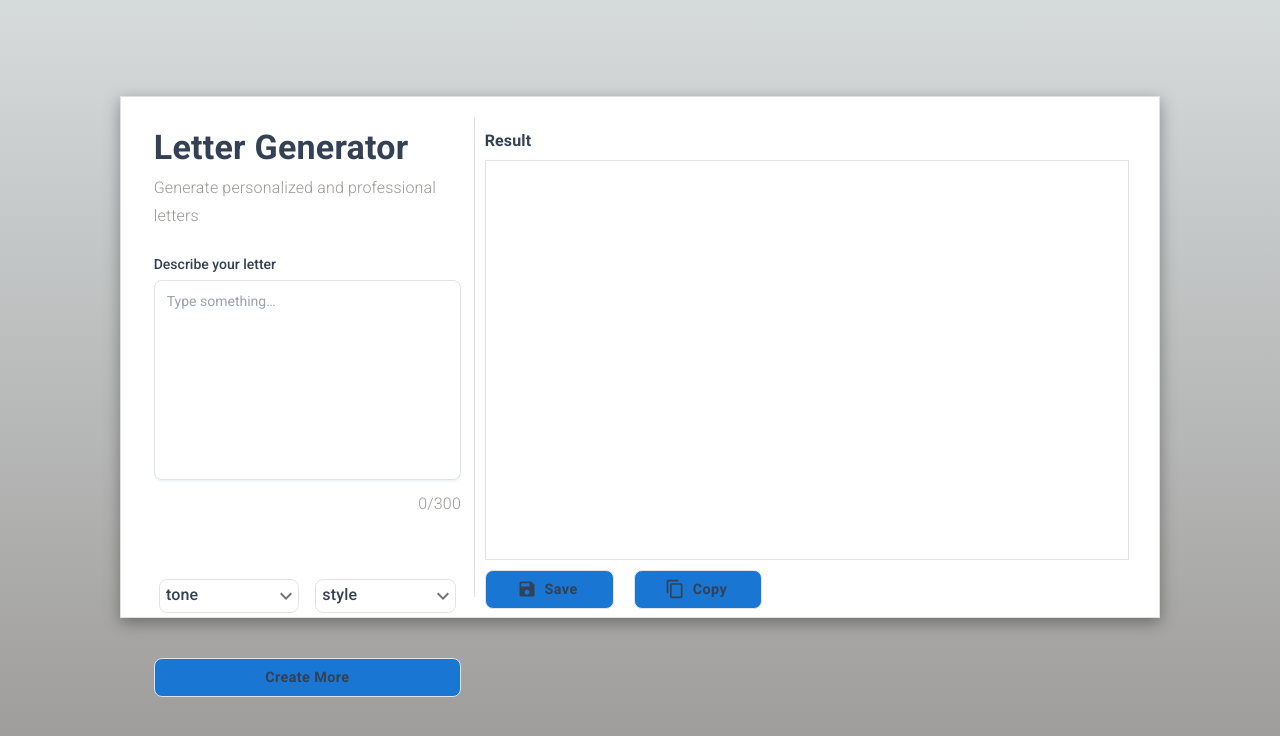
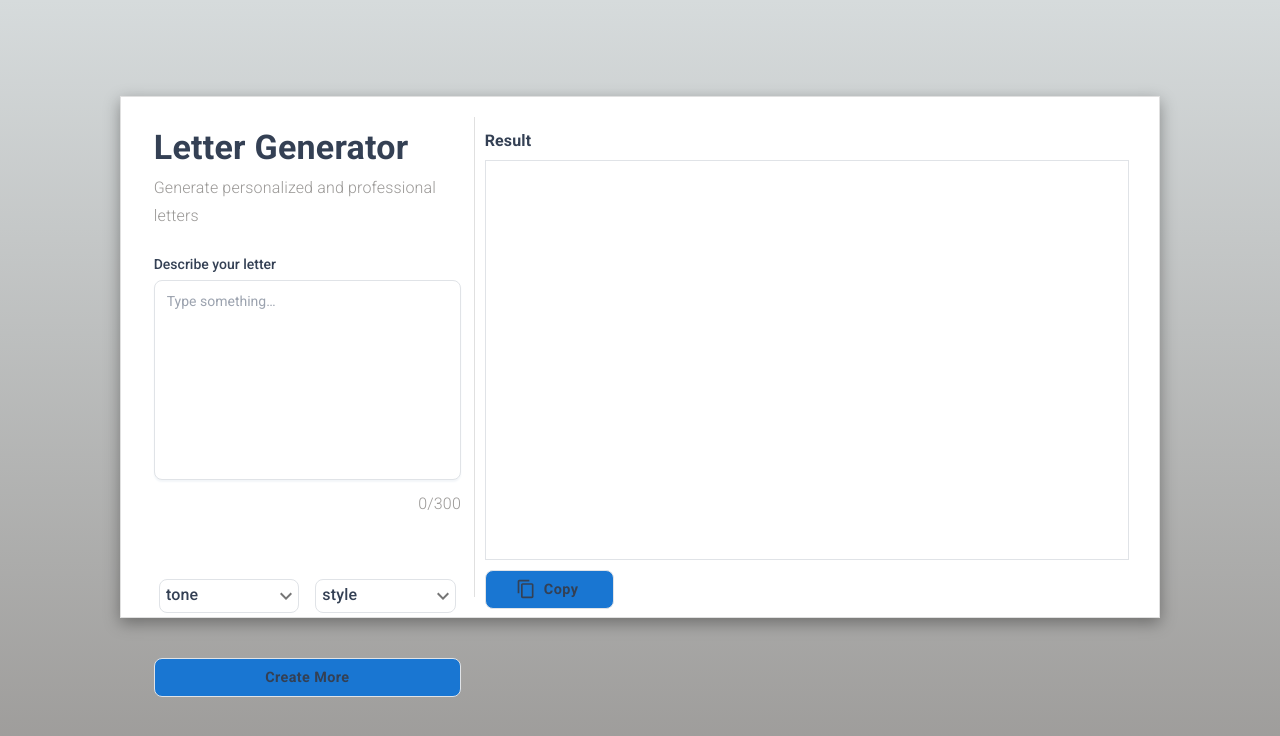
Before and after one commit to goaldiggerpm/LetterGenerator, a Next.js app: page / in a window 1280 px wide. Shown: the top 736 px of the page. Built offline with nearby package versions, Linux system fonts and the light colour scheme.

Commit message:
get ui changes Dev - Prince

```diff
--- a/components/LetterBoard.js
+++ b/components/LetterBoard.js
@@ -231,7 +231,7 @@ const LetterBoard = () => {
                 marginTop: "1.2vh",
               }}
             >
-              <CustmButton
+              {/* <CustmButton
                 variant="contained"
                 disableElevation
                 btnlen={"20%"}
@@ -239,7 +239,7 @@ const LetterBoard = () => {
                 disabled={disabledState}
               >
                 Save
-              </CustmButton>
+              </CustmButton> */}
               <CustmButton
                 variant="contained"
                 disableElevation
```
